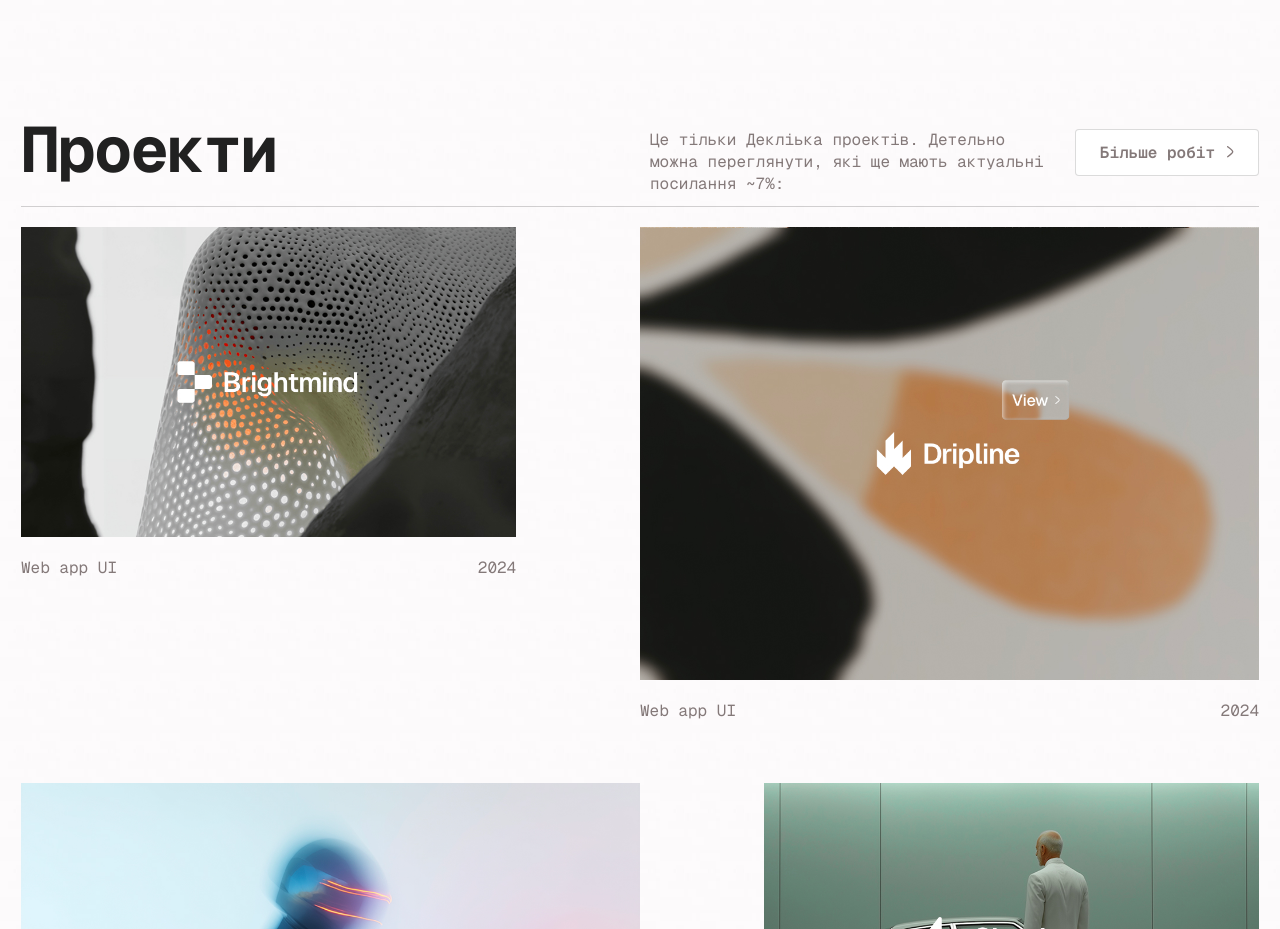
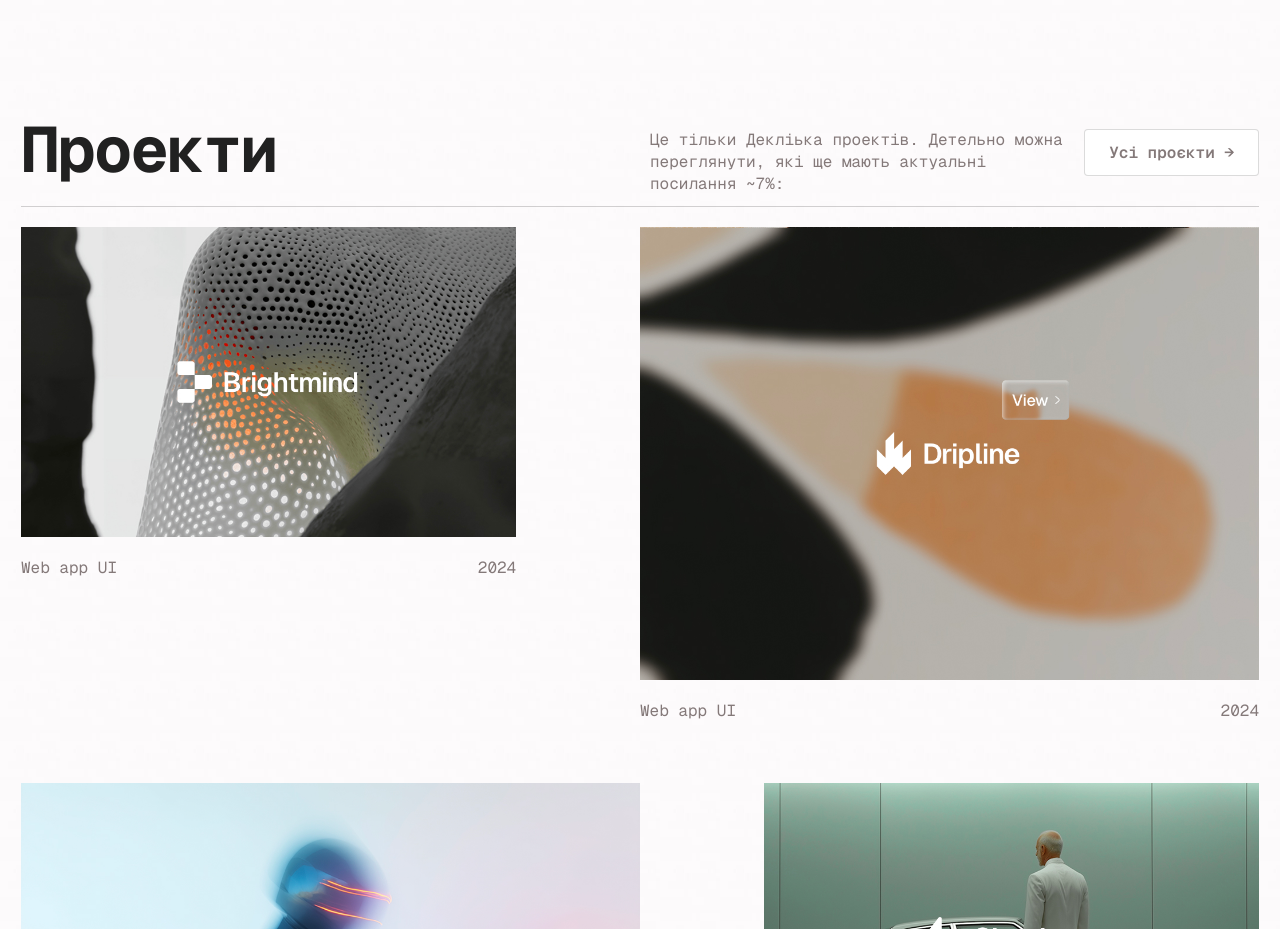
Before and after one commit to SeryogaGitHub/resume-2.0, a Vue app in the folder frontend/: page / in a window 1280 px wide. Shown: the part 2787-3716 px from the top of the page. Built offline with nearby package versions, Linux system fonts and the light colour scheme.

Commit message:
portfolio blocks

```diff
--- a/frontend/src/components/home/ProjectsSection.vue
+++ b/frontend/src/components/home/ProjectsSection.vue
@@ -18,12 +18,13 @@ const emit = defineEmits([
 const showAll = ref(false);
 const activeCategory = ref('Усі');
 
-const categories = [
+
+const categories = computed(() => [
   'Усі',
-  'E-commerce',
-  'Corporate',
-  'Web Application'
-];
+  ...new Set(
+      props.projects.map(project => project.category)
+  )
+]);
 
 const filteredProjects = computed(() => {
   if (activeCategory.value === 'Усі') {
@@ -60,15 +61,9 @@ const filteredProjects = computed(() => {
               </div>
 
               <div>
-                <BaseButton type="button"
-                            class="btn white"
-                >
-                  <span>Більше робіт</span>
-
-                  <svg width="7" height="12" viewBox="0 0 7 12" fill="none" xmlns="http://www.w3.org/2000/svg">
-                    <path d="M0.700237 0.700073C0.700237 0.700073 5.7002 4.38249 5.7002 5.70007C5.7002 7.01774 0.700195 10.7001 0.700195 10.7001" stroke="#847979" style="stroke:#847979;stroke:color(display-p3 0.5176 0.4745 0.4745);stroke-opacity:1;" stroke-width="1.4" stroke-linecap="round" stroke-linejoin="round"/>
-                  </svg>
-                </BaseButton>
+                <RouterLink to="/portfolio" class="btn white">
+                  Усі проєкти →
+                </RouterLink>
               </div>
             </div>
           </div>
--- a/frontend/src/views/HomeView.vue
+++ b/frontend/src/views/HomeView.vue
@@ -8,6 +8,10 @@ import Footer from "@/components/Footer.vue";
 import WhoIAm from "@/components/home/WhoIAm.vue";
 import { projects } from '@/data/projects';
 import FAQSection from "@/components/home/FAQSection.vue";
+import ProjectView from "@/views/ProjectView.vue";
+import {ref} from "vue";
+
+const selectedProject = ref(null);
 
 const showAllProjects = () => {
   console.log('Показати всі проєкти');
@@ -27,10 +31,16 @@ const selectProject = (project) => {
       <TopSection />
       <WhoIAm />
       <ExperienceSection />
+      <ProjectView
+          v-if="selectedProject"
+          :project="selectedProject"
+          @back="selectedProject = null"
+      />
+
       <ProjectsSection
+          v-else
           :projects="projects"
-          @show-all="showAllProjects"
-          @select-project="selectProject"
+          @select-project="selectedProject = $event"
       />
       <FAQSection />
       <SkillsSection />
--- /dev/null
+++ b/frontend/src/views/ProjectView.vue
@@ -0,0 +1,55 @@
+
+<script setup>
+import { computed } from 'vue';
+
+const props = defineProps({
+  project: {
+    type: Object,
+    required: true
+  }
+});
+</script>
+
+<template>
+  <section class="project-view">
+    <div class="center">
+      <button
+          type="button"
+          @click="$emit('back')"
+      >
+        ← Назад до проєктів
+      </button>
+
+      <p>{{ project.category }}</p>
+
+      <h1>{{ project.title }}</h1>
+
+      <p>{{ project.description }}</p>
+
+      <img
+          :src="project.image"
+          :alt="project.title"
+      >
+
+      <h2>Технології</h2>
+
+      <ul>
+        <li
+            v-for="technology in project.technologies"
+            :key="technology"
+        >
+          {{ technology }}
+        </li>
+      </ul>
+
+      <a
+          v-if="project.url && project.url !== '#'"
+          :href="project.url"
+          target="_blank"
+          rel="noopener noreferrer"
+      >
+        Переглянути проєкт
+      </a>
+    </div>
+  </section>
+</template>
```
Also changed, not shown: frontend/src/views/UIView.vue (deleted, +0 -11 lines).
